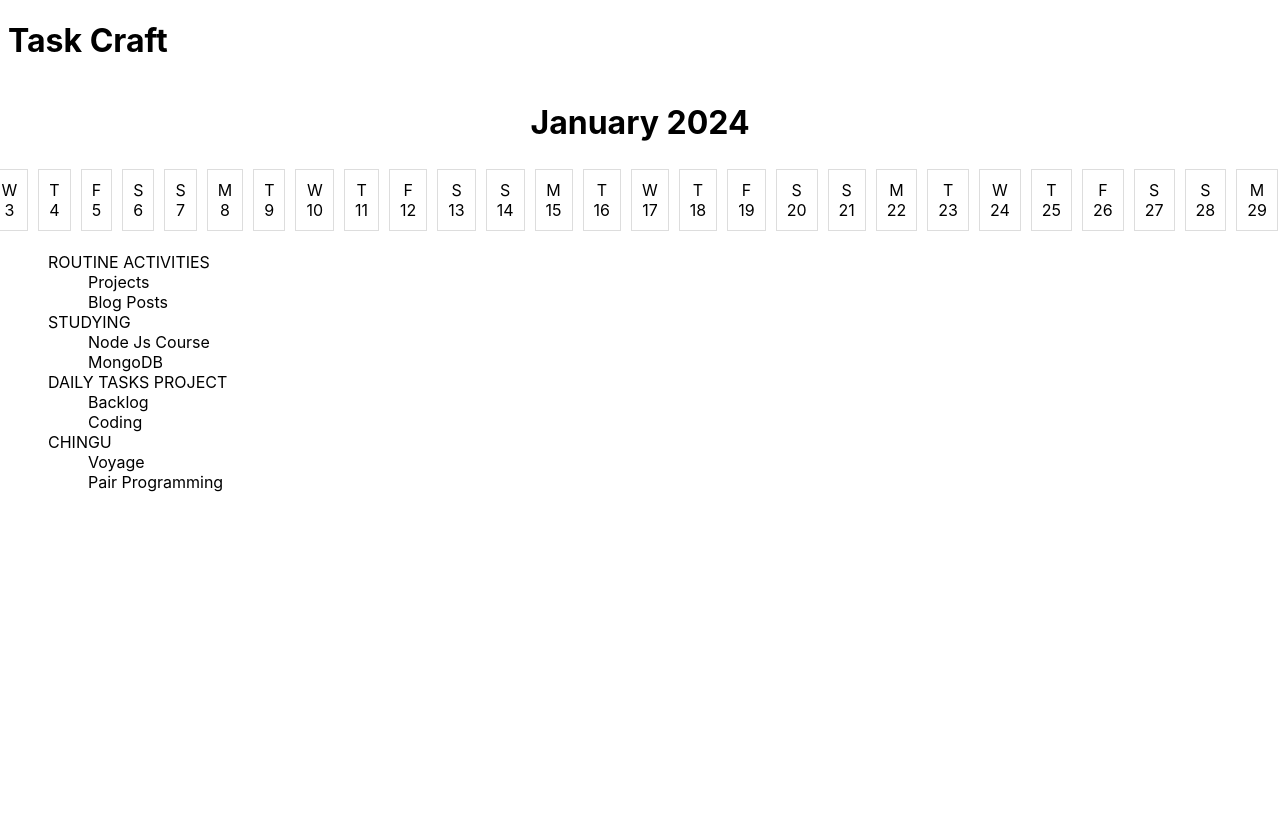
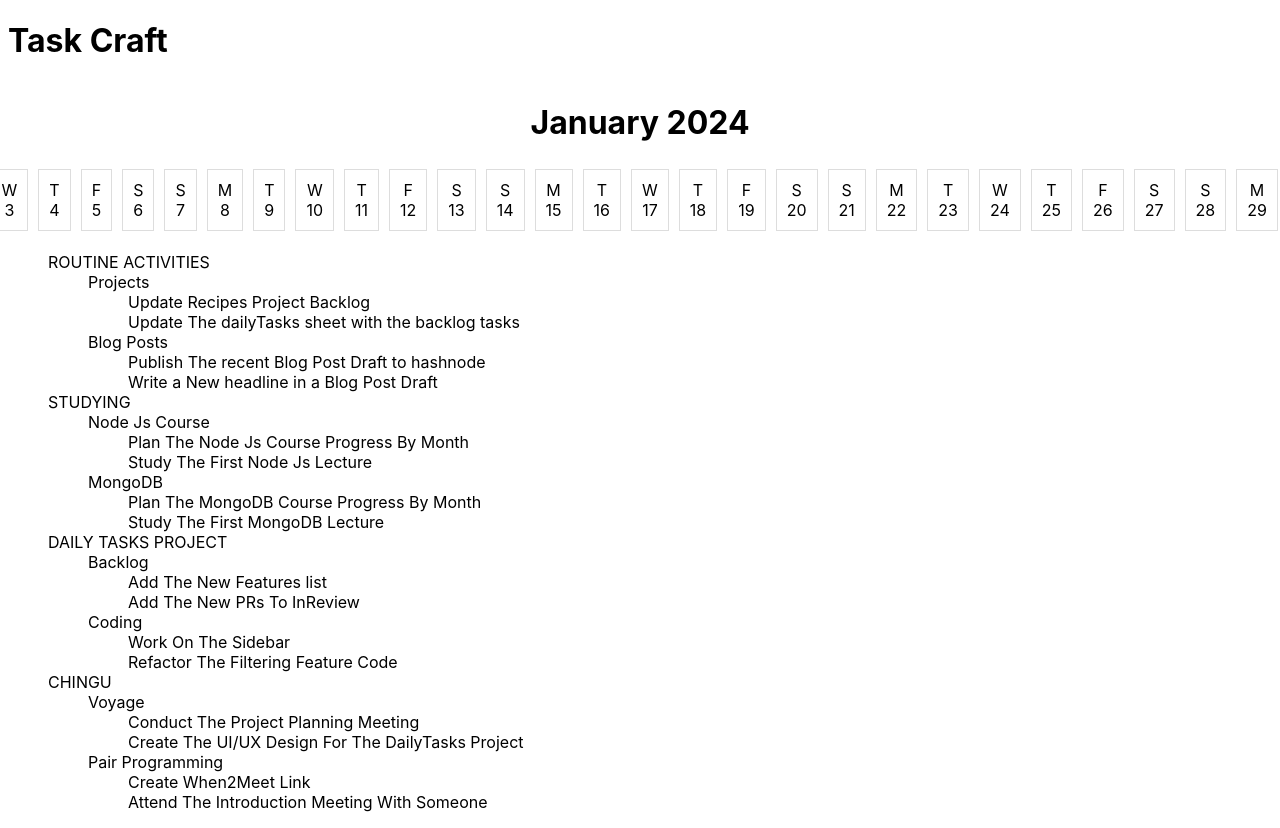
Before and after one commit to chingu-voyages/v47-tier2-team-11, a React (Vite) app in the folder task-craft/: page / in a window 1280 px wide. Shown: the top 828 px of the page. Before the commit the page ends 800 px from the top, so only its background shows below. Built offline with nearby package versions, Linux system fonts and the light colour scheme.

Commit message:
task componet added

```diff
--- a/task-craft/src/components/Activity.jsx
+++ b/task-craft/src/components/Activity.jsx
@@ -1,30 +1,38 @@
 import React, { useEffect, useState } from "react";
 import "./Activity.css";
 const Activity = ({ categoryData }) => {
-  const [activityNames, setActivityNames] = useState([]);
-
+  const [activityData, setActivityData] = useState([]);
   useEffect(() => {
     if (categoryData) {
-      const names = categoryData.activityTypes.map(
-        (activity) => activity.activityName
-      );
-      setActivityNames(names);
+      const activities = categoryData.activityTypes.map((activity) => {
+        return {
+          name: activity.activityName,
+          tasks: activity.Tasks.map((task) => task.taskName),
+        };
+      });
+      setActivityData(activities);
     }
   }, [categoryData]);
-
   if (!categoryData) {
     return <p>Please wait</p>;
   }
-
   return (
     <>
       <ul className="noBullets">
-        {activityNames.map((name, index) => (
-          <li key={index}>{name}</li>
+        {activityData.map((activity, index) => (
+          <li key={index}>
+
+            {activity.name}
+            <ul className="noBullets">
+
+              {activity.tasks.map((task, taskIndex) => (
+                <li key={taskIndex}>{task}</li>
+              ))}
+            </ul>
+          </li>
         ))}
       </ul>
     </>
   );
 };
-
 export default Activity;
```
